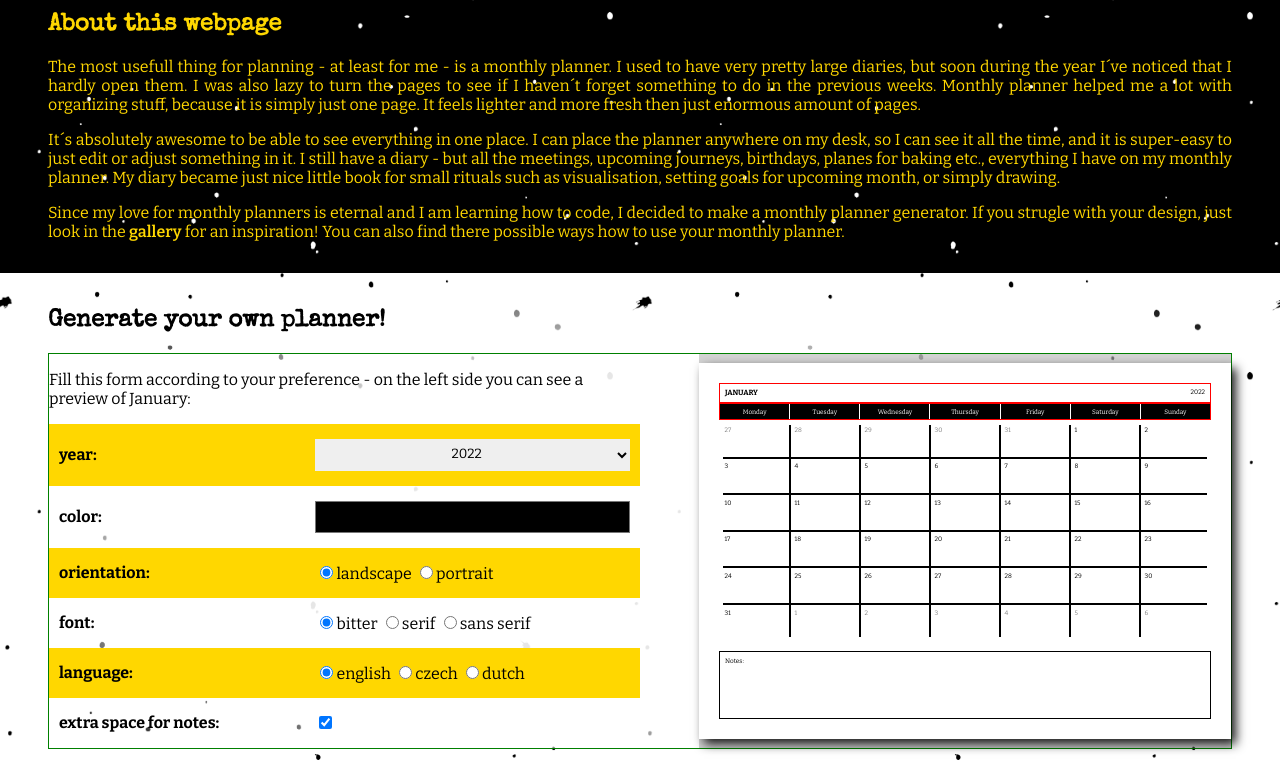
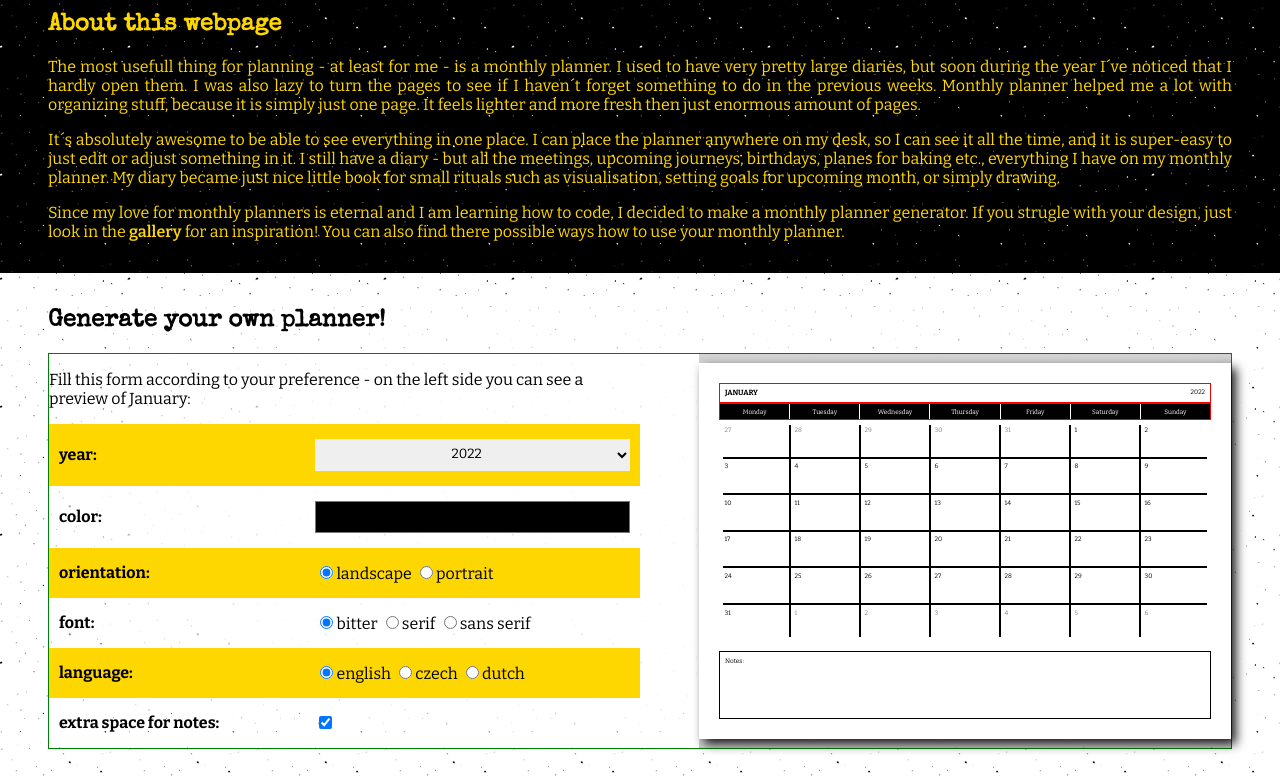
Before and after one commit to havoriskova/monthly-planner, a website: page index.html in a window 1280 px wide. Shown: the part 87-863 px from the top of the page. Drawn offline with nearby package versions, Linux system fonts and the light colour scheme.

Commit message:
Update style.css
changed size of a pattern - does look better

```diff
--- a/style/style.css
+++ b/style/style.css
@@ -1,6 +1,6 @@
 :root {
   --golden: rgb(241, 224, 224);
-  --pattern-size: 50%;
+  --pattern-size: 10%;
   --pattern-white: url("./img/pattern-white-5.png");
   --pattern-black: url("./img/pattern-black-4.png");
 }
```
